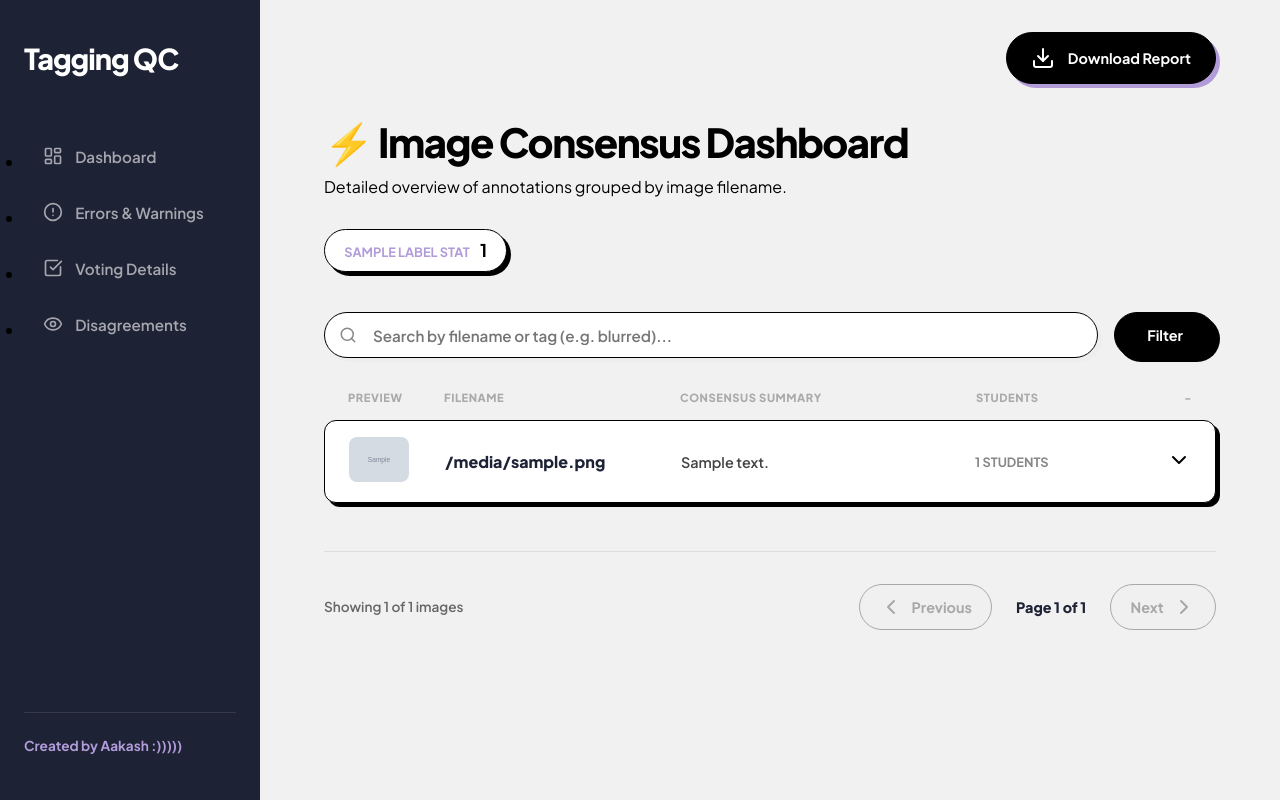
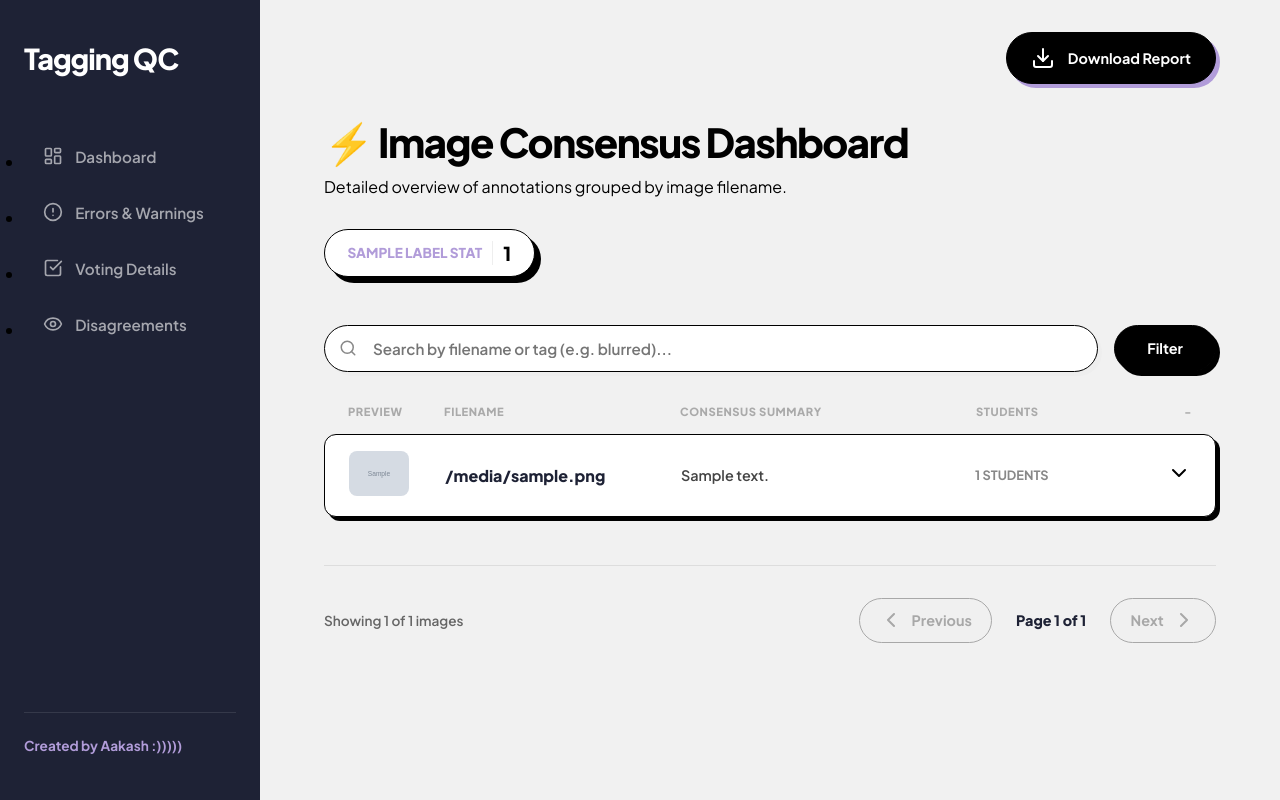
Before and after one commit to SKY-AK05/ML_Checking, a Flask app: template templates/voting_grouped.html in a window 1280 px wide. Run offline with Flask 3, Linux system fonts and the light colour scheme; the template is opened without the code that fills it: most values are stand-ins (such as "Sample title", 1, 10 or a date in 2020); grey boxes marked "Sample" are stand-in pictures.

Commit message:
UI Alignment: Optimized label stats badges with modern aesthetic

```diff
--- a/templates/voting_grouped.html
+++ b/templates/voting_grouped.html
@@ -6,11 +6,11 @@
     <p style="margin-bottom: 2rem;">Detailed overview of annotations grouped by image filename.</p>
 
     <!-- Global Label Stats -->
-    <div class="stats-grid" style="display: flex; gap: 1rem; flex-wrap: wrap; margin-bottom: 2.5rem;">
+    <div class="stats-grid" style="display: flex; gap: 1.2rem; flex-wrap: wrap; margin-bottom: 3rem;">
         {% for label, count in label_stats.items() %}
-        <div class="stat-tag" style="background: white; border: 1px solid black; padding: 0.6rem 1.2rem; border-radius: 50px; box-shadow: 4px 4px 0px black; font-weight: 700; font-size: 0.8rem;">
-            <span style="color: var(--accent-purple); text-transform: uppercase; margin-right: 8px;">{{ label }}</span>
-            <span style="font-size: 1.1rem;">{{ count }}</span>
+        <div class="stat-tag" style="background: white; border: 1.5px solid black; padding: 0.7rem 1.4rem; border-radius: 50px; box-shadow: 6px 6px 0px black; font-weight: 800; font-size: 0.85rem; display: flex; align-items: center; gap: 10px;">
+            <span style="color: var(--accent-purple); text-transform: uppercase;">{{ label if label else 'UNLABELED' }}</span>
+            <span style="font-size: 1.2rem; border-left: 1.5px solid #eee; padding-left: 10px;">{{ count }}</span>
         </div>
         {% endfor %}
     </div>
```
Also changed, not shown: api/index.py (+7 -5 lines).
